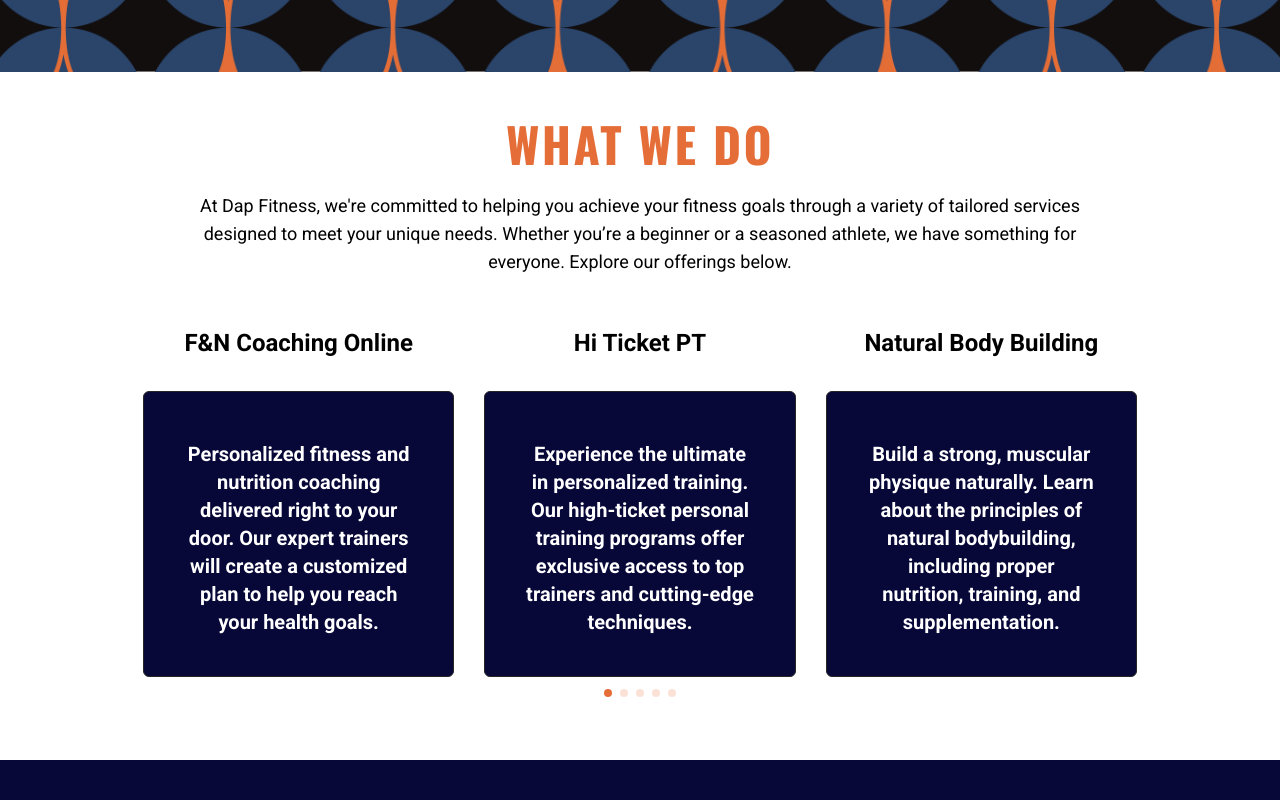
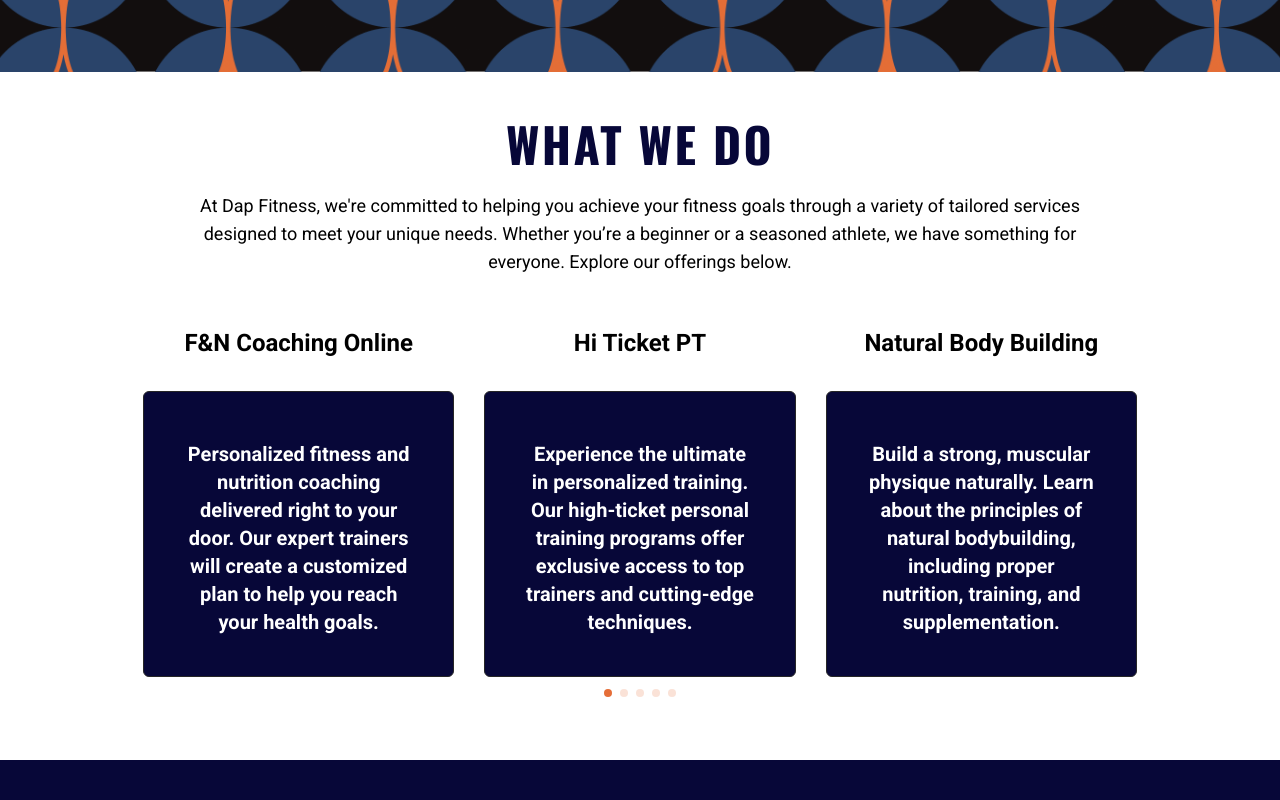
Before and after one commit to harshavarthanep/DatteTech, a Next.js app: page / in a window 1280 px wide. Shown: the part 840-1640 px from the top of the page. Built offline with nearby package versions, Linux system fonts and the light colour scheme.

Commit message:
Update globals.css

```diff
--- a/app/globals.css
+++ b/app/globals.css
@@ -20,19 +20,19 @@
   } */
 
   h2{
-    @apply text-accent text-[36px]
+    @apply text-accent2 text-[36px]
   }
 
   h3{
-    @apply text-[32px]
+    @apply text-accent2 text-[32px]
   }
 
   h4{
-    @apply text-[26px]
+    @apply text-accent2 text-[26px]
   }
 
   h5{
-    @apply text-[22px]
+    @apply text-accent2 text-[22px]
   }
 
   h6{
```
